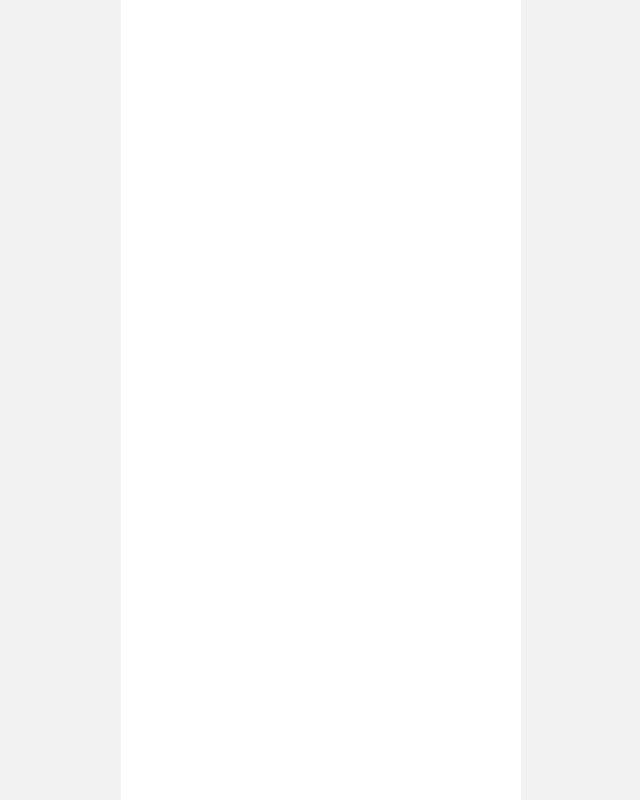
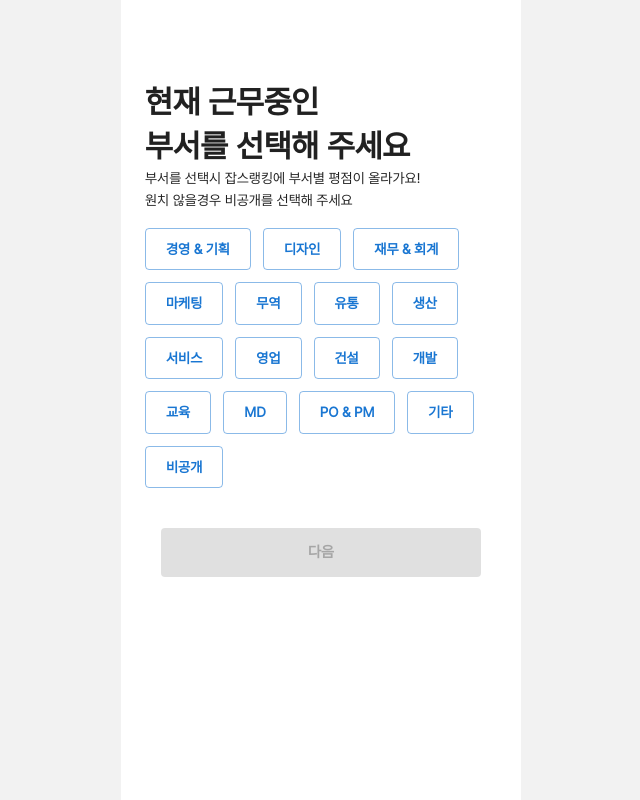
Before and after one commit to pinomaker-hoo/jobscore-frontend-renewal, a React (Vite) app: page /category in a window 1280 px wide. Before the commit this address had no page. Shown: the whole page, without its empty margins (319-959 px from the left). Built offline with nearby package versions, Linux system fonts and the light colour scheme.

Commit message:
feat : Add Select Page

```diff
--- a/src/App.tsx
+++ b/src/App.tsx
@@ -6,6 +6,7 @@ import LoginPage from './pages/login'
 import LoadingPage from './pages/loading'
 import CompanyPage from './pages/company'
 import CompanySearch from './pages/company/search'
+import CategoryPage from './pages/category'
 
 const App = () => {
   return (
@@ -15,6 +16,7 @@ const App = () => {
         <Route path="/loading" element={<LoadingPage />} />
         <Route path="/company" element={<CompanyPage />} />
         <Route path="/company/search" element={<CompanySearch />} />
+        <Route path="/category" element={<CategoryPage />} />
       </Routes>
     </BrowserRouter>
   )
--- a/src/pages/category/index.tsx
+++ b/src/pages/category/index.tsx
@@ -1,8 +1,8 @@
-// ** Next Imports
-import { useRouter } from 'next/router'
-
 // ** React Imports
 import { useState } from 'react'
+
+// ** Router Imports
+import { useNavigate } from 'react-router-dom'
 
 // ** Other View Imports
 import CategoryPageView from '@/views/category'
@@ -12,7 +12,7 @@ import { useDispatch } from 'react-redux'
 import { updateDepartment } from '@/store/app/user'
 
 const CategoryPage = () => {
-  const router = useRouter()
+  const navigate = useNavigate()
   const dispatch = useDispatch()
 
   const [department, setDepartment] = useState<string>('')
@@ -23,7 +23,7 @@ const CategoryPage = () => {
 
   const handleNext = () => {
     dispatch(updateDepartment({ department }))
-    router.push('/select/intro')
+    navigate('/select/intro')
   }
 
   return (
--- a/src/views/category/index.tsx
+++ b/src/views/category/index.tsx
@@ -1,6 +1,3 @@
-// ** Next Imports
-import Link from 'next/link'
-
 // ** Mui Imports
 import { Button, Box, Typography } from '@mui/material'
 
```
